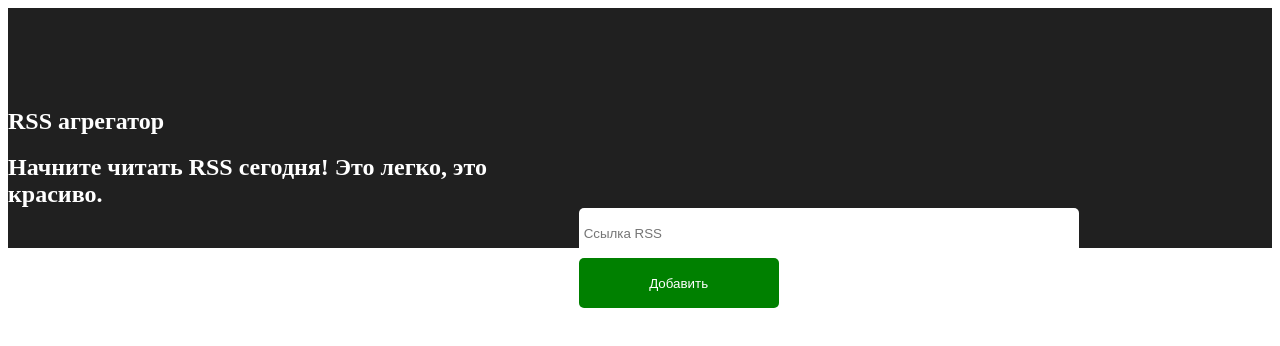
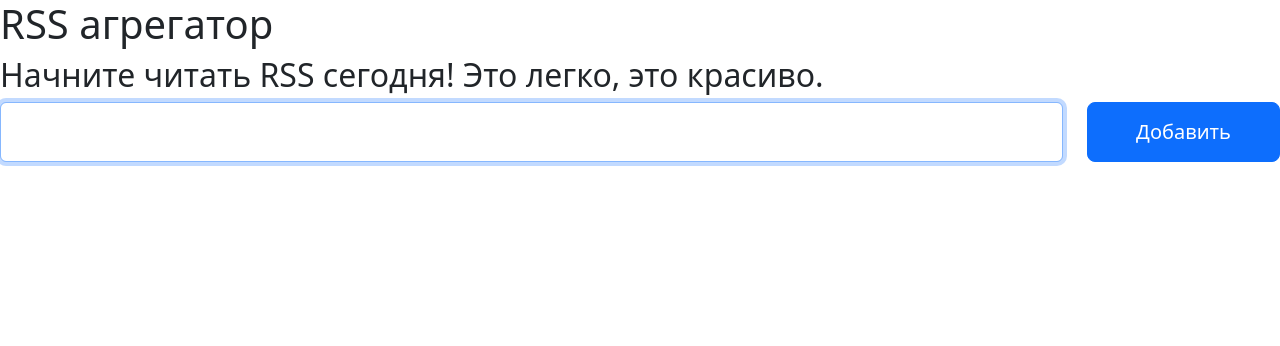
Before and after one commit to Alaiv/RSS-parser, a website built with webpack: page index.html in a window 1280 px wide. Built offline with nearby package versions, Linux system fonts and the light colour scheme.

Commit message:
added bootstrap

```diff
--- a/index.html
+++ b/index.html
@@ -3,27 +3,29 @@
 
 <head>
     <meta charset="utf-8" />
+    <meta name="viewport" content="width=device-width, initial-scale=1">
     <title>Webpack App</title>
 </head>
 
 <body>
     <main>
         <section>
-            <div class="form_main">
             <div>
                 <h1>RSS агрегатор</h1>
                 <h2>Начните читать RSS сегодня! Это легко, это красиво.</h2>
             </div>
-
-                <form action="">
-                    <div id="form_main_input">
-                        <input type="text" placeholder="Ссылка RSS">
+            <form class="text-body rss-form">
+                <div class="row">
+                    <div id="form_main_input" class="col">
+                        <div class="form-floating">
+                            <input type="text" autofocus placeholder="Ссылка RSS" class="form-control w-100 h-100">
                         </div>
-                    <div id="form_main_btn">
-                        <button type="submit">Добавить</button>
+                    </div>
+                    <div id="form_main_btn" class="col-auto">
+                        <button type="submit" class="btn btn-primary h-100 px-sm-5 btn-lg">Добавить</button>
+                    </div>
                 </div>
             </form>
-            </div>
         </section>
     </main>
 </body>
--- /dev/null
+++ b/src/index.js
@@ -0,0 +1,2 @@
+import './style.css'
+import 'bootstrap'
--- a/src/main.js
+++ /dev/null
@@ -1,2 +0,0 @@
-import './style.css'
-// import * as bootstrap from 'bootstrap'
--- a/src/style.css
+++ b/src/style.css
@@ -1,4 +1,6 @@
-* {
+@import "~bootstrap/dist/css/bootstrap";
+
+/* * {
     box-sizing: border-box;
 }
 
@@ -48,4 +50,4 @@ main {
 
 #form_main_btn button:hover {
     background: teal;
-}
+} */
--- a/webpack.config.js
+++ b/webpack.config.js
@@ -8,7 +8,7 @@ const WorkboxWebpackPlugin = require("workbox-webpack-plugin");
 const isProduction = process.env.NODE_ENV == "production";
 
 const config = {
-  entry: "./src/main.js",
+  entry: "./src/index.js",
   output: {
     path: path.resolve(__dirname, "dist"),
   },
```
Also changed, not shown: package.json (+9 -8 lines), dist/index.html (added), dist/main.js (added), dist/service-worker.js (added), 4 other files. Lines whose indentation alone changed are shown as unchanged.
